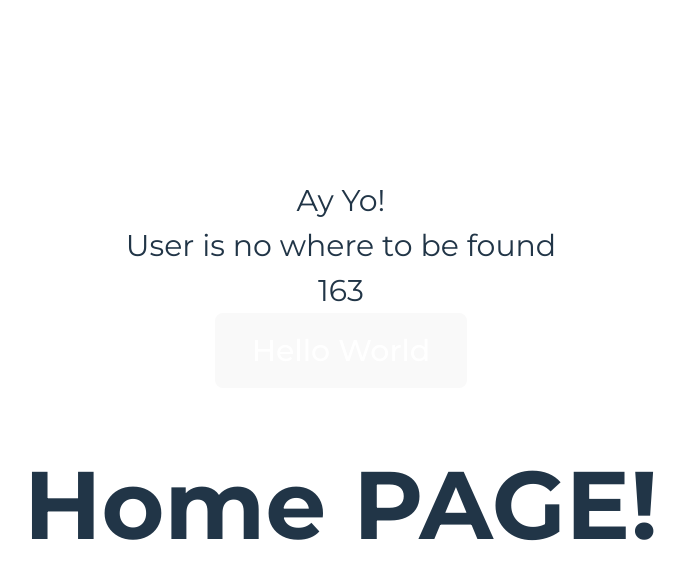
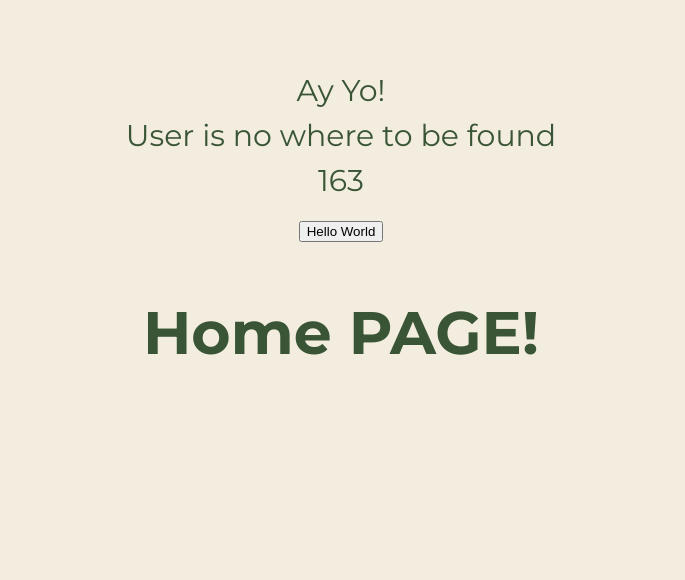
Before and after one commit to Rqkko/rendezvous, a React (Vite) app in the folder rendezvousapp.client/: page / in a window 1280 px wide. Shown: the top 580 px of the page, without its empty margins (299-984 px from the left). Built offline with nearby package versions, Linux system fonts and the light colour scheme; no server answers.

Commit message:
Comment out themes
- Use MUI ThemeProvider instead

```diff
--- a/rendezvousapp.client/src/index.css
+++ b/rendezvousapp.client/src/index.css
@@ -14,7 +14,7 @@
     font-size: 30px;
 }
 
-a {
+/* a {
   font-weight: 500;
   color: #646cff;
   text-decoration: inherit;
@@ -46,7 +46,6 @@ button {
     background-color: #988265;
     cursor: pointer;
     transition: border-color 0.25s;
-    color: #ffffff;
 }
 button:hover {
   border-color: #646cff;
@@ -67,4 +66,4 @@ button:focus-visible {
   button {
     background-color: #f9f9f9;
   }
-}
+} */
```
